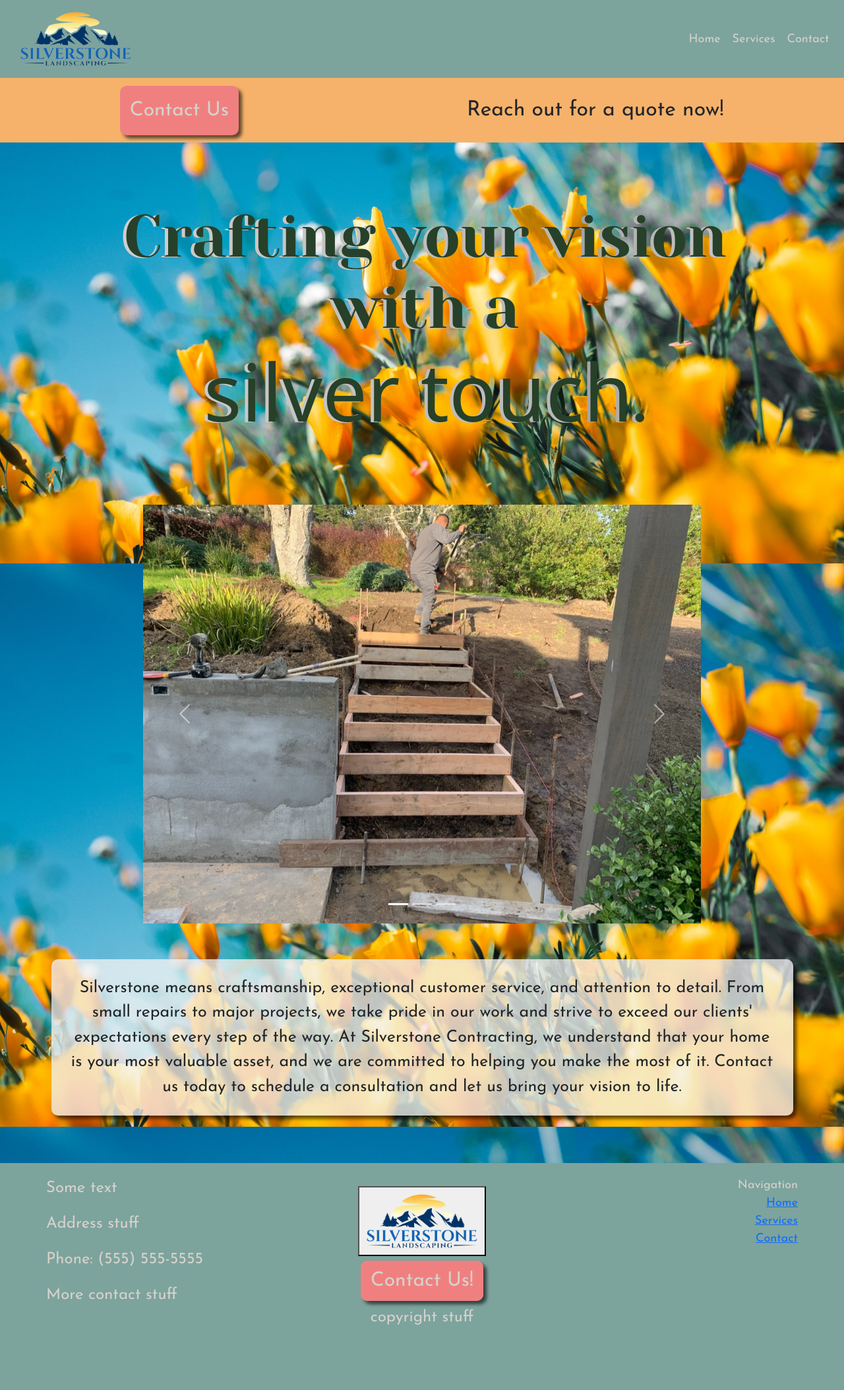
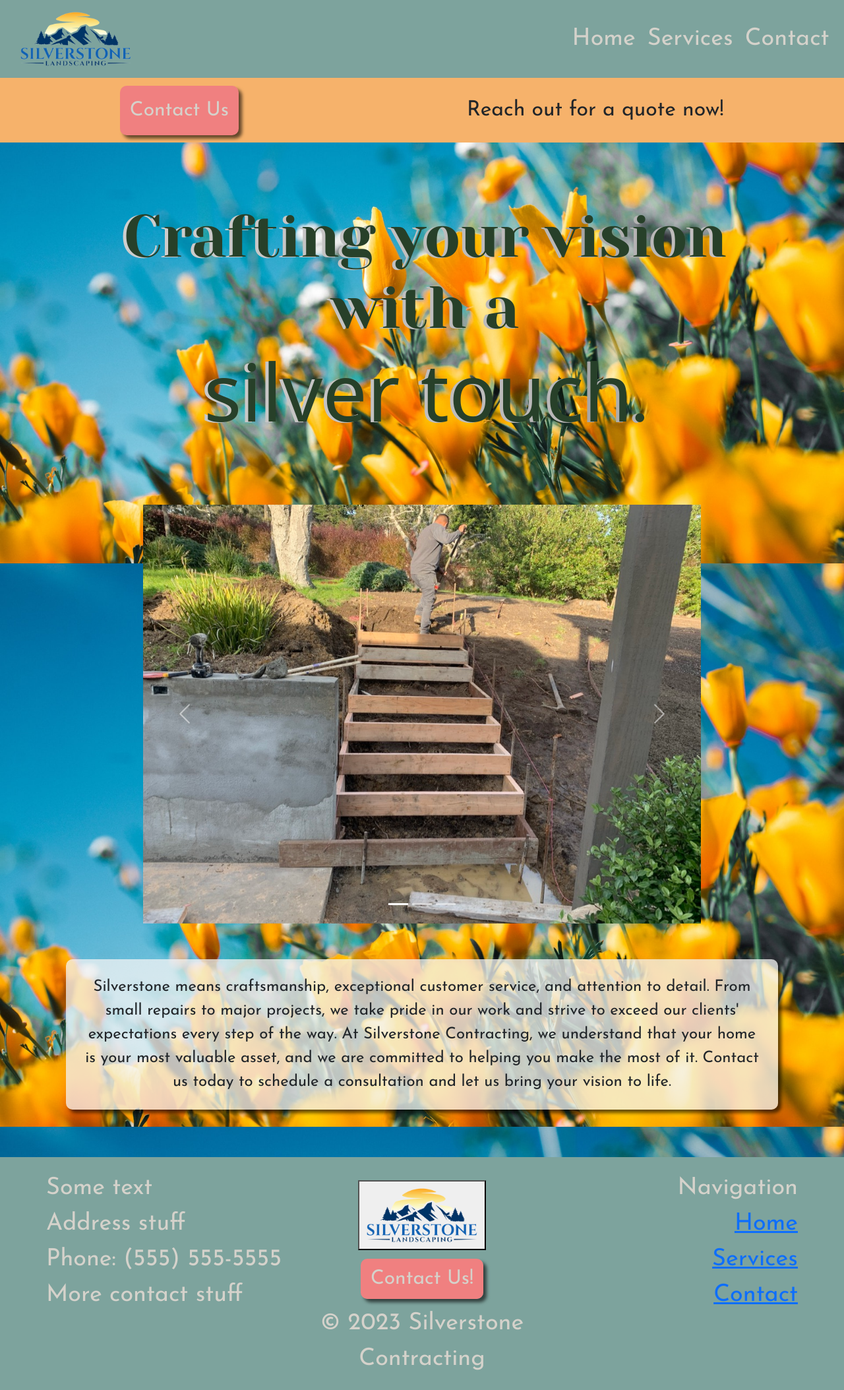
Before and after one commit to dr-acc/Silverstone_Contracting, a Flask app: page / in a window 1280 px wide. Shown: the whole page at 66% size. Before the commit the page ends 2008 px from the top, so only its background shows below. Run offline with Flask 3, Linux system fonts and the light colour scheme.

Commit message:
moved photos on services to hosted google links, adjust font size and styling on navbar and landing

```diff
--- a/static/css/base.css
+++ b/static/css/base.css
@@ -9,6 +9,7 @@
 
 .nav-link {
   border-radius: 7px;
+  font-size: 36px;
 }
 
 .nav-link:hover {
@@ -129,6 +130,7 @@ footer {
   padding-left: 0px;
   padding-right: 0px;
   color: #d5d2cb;
+  font-size: 36px;
 }
 
 #footer-contact-info {
--- a/static/css/contact.css
+++ b/static/css/contact.css
@@ -32,4 +32,5 @@
 
 #contact-text-body {
     padding: .5em .5em 1em 1em;
+    font-size: 24px;
 }
--- a/static/css/landing.css
+++ b/static/css/landing.css
@@ -35,7 +35,7 @@
   max-width: 45em;
   padding: 1em;
   text-align: center;
-  font-size: 25px;
+  font-size: 24px;
 }
 
 div.c-wrapper{
@@ -48,6 +48,10 @@ div.c-wrapper{
     width: 80%;
     margin: auto;
   }
+}
+
+.landing-text-hole p {
+  font-size: 36px;
 }
 
 #landing-content > .row {
--- a/static/css/silverstone.css
+++ b/static/css/silverstone.css
@@ -33,10 +33,6 @@ h2 {
 h3 {
   font-family: 'Yeseva One', cursive;
   font-size: 45px;
-}
-
-p {
-  font-size: 24px;
 }
 
 .cursive {
--- a/templates/base.html
+++ b/templates/base.html
@@ -117,10 +117,10 @@
             class="col-12 order-3 col-md-4 order-md-1"
             id="footer-contact-info"
           >
-            <p>Some text</p>
-            <p>Address stuff</p>
-            <p>Phone: (555) 555-5555</p>
-            <p>More contact stuff</p>
+            <div>Some text</div>
+            <div>Address stuff</div>
+            <div>Phone: (555) 555-5555</div>
+            <div>More contact stuff</div>
           </div>
           <div
             class="col-12 order-1 col-md-4 order-md-2 d-flex align-items-end"
@@ -140,7 +140,7 @@
                   >Contact Us!</a
                 >
               </div>
-              <p>copyright stuff</p>
+              <div>© 2023 Silverstone Contracting</div>
             </div>
           </div>
           <div class="col-12 order-2 col-md-4 order-md-3" id="footer-nav">
--- a/templates/landing.html
+++ b/templates/landing.html
@@ -87,7 +87,7 @@
 
     <!-- end carousel -->
 
-    <div class="col-12 my-5 d-flex justify-content-center">
+    <div class="landing-text-hole col-12 my-5 d-flex justify-content-center">
       <p class="gray-transparency large-container-default">
         Silverstone means craftsmanship, exceptional customer service, and
         attention to detail. From small repairs to major projects, we take pride
```
Also changed, not shown: templates/services.html (+21 -16 lines), static/img/look-up-look-down-photography--o7ASOHDV9E-unsplash-300x225.jpg (deleted).
